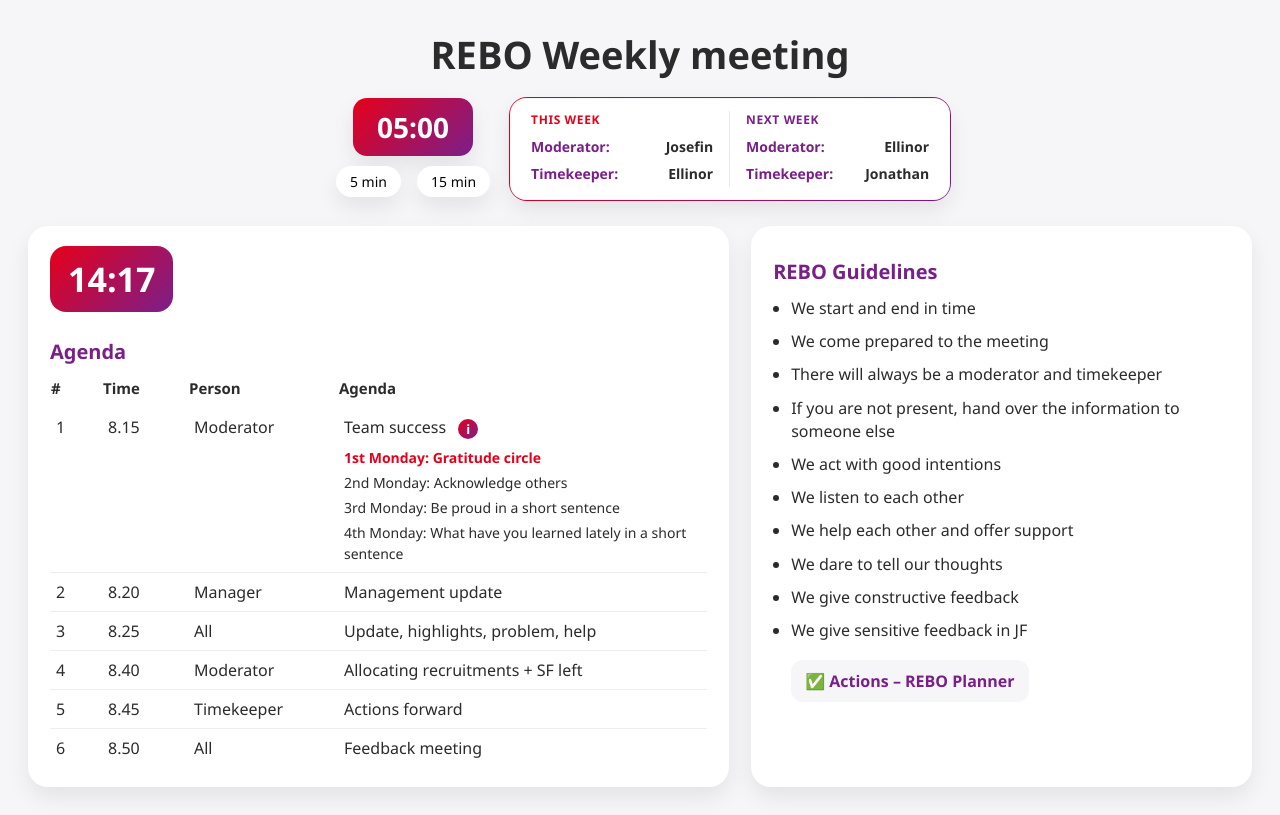
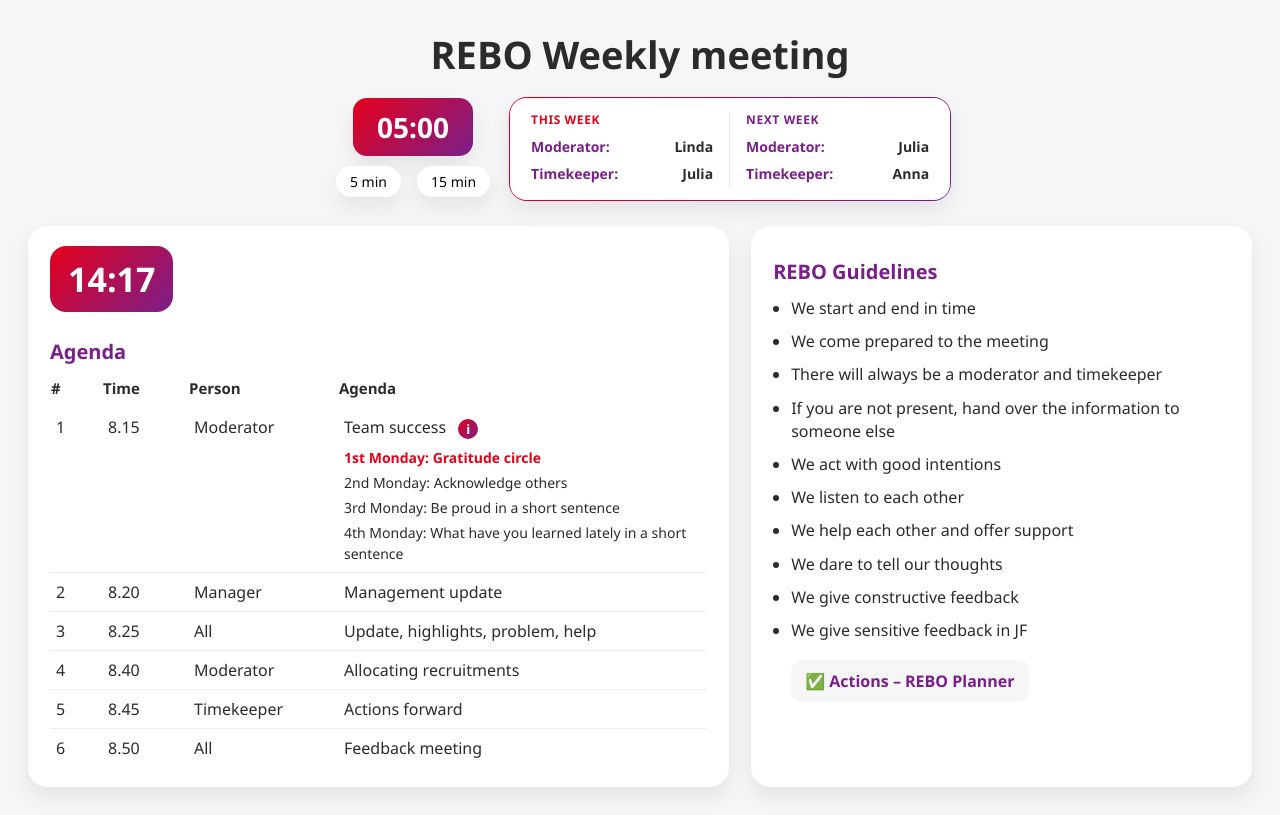
Before and after one commit to PAEXvibes/REBO-weekly, a plain HTML site: page index.html in a window 1280 px wide. Drawn offline with Linux system fonts and the light colour scheme.

Commit message:
index.html

```diff
--- a/index.html
+++ b/index.html
@@ -438,7 +438,7 @@
         <td>4</td>
         <td>8.40</td>
         <td>Moderator</td>
-        <td>Allocating recruitments + SF left</td>
+        <td>Allocating recruitments</td>
       </tr>
 
       <tr>
@@ -634,6 +634,7 @@
 Marvin
 Linda
 Julia
+Anna
 
 Week 17 starting point:
 Moderator = Marvin
@@ -649,7 +650,8 @@
   "Fredrik",
   "Marvin",
   "Linda",
-  "Julia"
+  "Julia",
+  "Anna"
 ];
 
 const baseWeek = 17;
```
